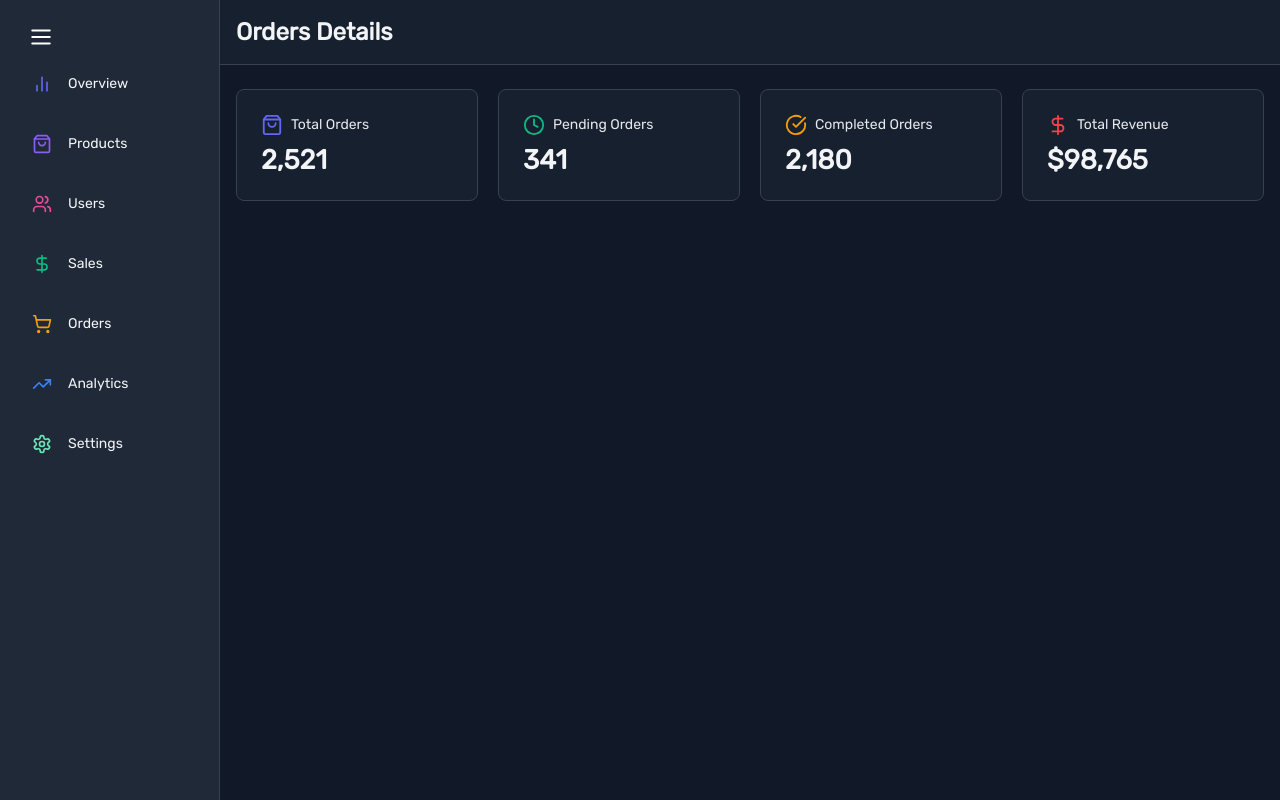
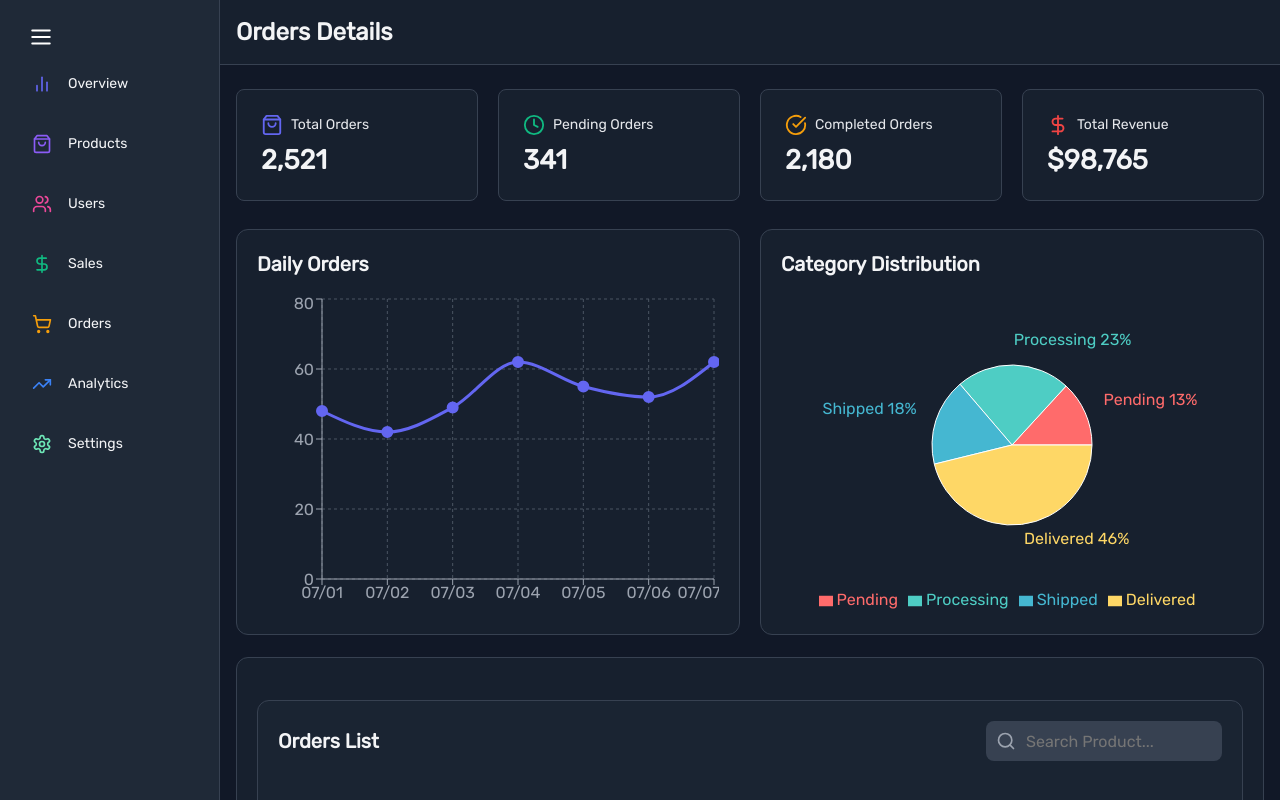
Before and after one commit to VivekVaishnanai07/tea-of-assam-frontend, a React (Vite) app: page /admin/orders in a window 1280 px wide. Built offline with nearby package versions, Linux system fonts and the light colour scheme; sample sign-in values are in the browser's storage.

Commit message:
Order Component Completed

```diff
--- a/src/admin/components/common/line-chart/line-chart.jsx
+++ b/src/admin/components/common/line-chart/line-chart.jsx
@@ -2,7 +2,7 @@ import { motion } from 'framer-motion';
 import { CartesianGrid, Line, LineChart, ResponsiveContainer, Tooltip, XAxis, YAxis } from 'recharts';
 import "./line-chart.css";
 
-const CommonLineChart = ({ name, data }) => {
+const CommonLineChart = ({ name, data, dataKey }) => {
   return (
     <motion.div
       className='line-chart-wrapper'
@@ -15,7 +15,7 @@ const CommonLineChart = ({ name, data }) => {
         <ResponsiveContainer width="100%" height={"100%"}>
           <LineChart data={data}>
             <CartesianGrid strokeDasharray={'3 3'} stroke="#4b5563" />
-            <XAxis dataKey={"name"} stroke="#9ca3af" />
+            <XAxis dataKey="value" stroke="#9ca3af" />
             <YAxis stroke="#9ca3af" />
             <Tooltip
               contentStyle={{
@@ -26,7 +26,7 @@ const CommonLineChart = ({ name, data }) => {
             />
             <Line
               type="monotone"
-              dataKey="value"
+              dataKey={dataKey}
               stroke="#6366f1"
               strokeWidth={3}
               dot={{ fill: "#6366f1", strokeWidth: 2, r: 5 }}
--- a/src/admin/pages/dashboard/dashboard.jsx
+++ b/src/admin/pages/dashboard/dashboard.jsx
@@ -52,7 +52,7 @@ const Dashboard = () => {
         <Card icon={BarChart2} title="Total Revenue" color="#10b981" data="$98,765" />
       </div>
       <div className="middle-section">
-        <CommonLineChart name="Sales Overview" data={Sales_Data} />
+        <CommonLineChart name="Sales Overview" data={Sales_Data} dataKey="name" />
         <CommonPieChart name="Category Distribution" value={Category_Data} colors={COLORS} width="50%" />
       </div>
       <div className='sales-by-channel-section'>
--- a/src/admin/pages/orders/orders.css
+++ b/src/admin/pages/orders/orders.css
@@ -14,4 +14,71 @@
     align-items: center;
     gap: 1.25rem;
   }
+
+  .middle-section {
+    display: flex;
+    gap: 1.25rem;
+  }
+
+  .table-section {
+    margin-top: 22px;
+
+    .green-label {
+      color: rgb(220 252 231 / 1);
+      line-height: 1.25rem;
+      font-weight: 600;
+      padding-left: 1rem;
+      padding-right: 1rem;
+      background-color: rgb(21 128 61 / 1);
+      font-size: 0.75rem;
+      border-radius: 9999px;
+      display: inline-flex;
+    }
+
+    .red-label {
+      color: rgb(254 226 226 / 1);
+      line-height: 1.25rem;
+      font-weight: 600;
+      padding-left: 1rem;
+      padding-right: 1rem;
+      background-color: rgb(185 28 28 / 1);
+      font-size: 0.75rem;
+      border-radius: 9999px;
+      display: inline-flex;
+    }
+
+    .blue-label {
+      color: rgb(219 234 254 / 1);
+      line-height: 1.25rem;
+      font-weight: 600;
+      padding-left: 1rem;
+      padding-right: 1rem;
+      background-color: rgb(29 78 216 / 1);
+      font-size: 0.75rem;
+      border-radius: 9999px;
+      display: inline-flex;
+    }
+
+    .yellow-label {
+      color: rgb(254 249 195 / 1);
+      line-height: 1.25rem;
+      font-weight: 600;
+      font-size: 0.75rem;
+      padding-left: 1rem;
+      background-color: rgb(161 98 7 / 1);
+      padding-right: 1rem;
+      border-radius: 9999px;
+      display: inline-flex;
+    }
+
+    .view-btn {
+      color: rgb(59 130 246 / 1);
+      cursor: pointer;
+      -webkit-appearance: button;
+      background-color: transparent;
+      background-image: none;
+      text-transform: none;
+      border: 0;
+    }
+  }
 }
--- a/src/admin/pages/orders/orders.jsx
+++ b/src/admin/pages/orders/orders.jsx
@@ -1,14 +1,106 @@
-import { CheckCircle, Clock, DollarSign, ShoppingBag } from "lucide-react";
+import { CheckCircle, Clock, DollarSign, Eye, ShoppingBag } from "lucide-react";
+import { useState } from "react";
 import Card from "../../components/card/card";
+import CommonLineChart from "../../components/common/line-chart/line-chart";
+import CommonPieChart from "../../components/common/pie-chart/pie-chart";
+import Table from "../../components/table/table";
 import "./orders.css";
 
+const Daily_Orders_Data = [
+  { value: "07/01", name: 48 },
+  { value: "07/02", name: 42 },
+  { value: "07/03", name: 49 },
+  { value: "07/04", name: 62 },
+  { value: "07/05", name: 55 },
+  { value: "07/06", name: 52 },
+  { value: "07/07", name: 62 },
+]
+
+const Category_Data = [
+  { name: "Pending", Value: 60 },
+  { name: "Processing", Value: 105 },
+  { name: "Shipped", Value: 80 },
+  { name: "Delivered", Value: 210 }
+];
+
+const COLORS = ["#ff6b6b", "#4ecdc4", "#45b7d1", "#fed766", "#2ab7ca"];
+
+const Order_Data = [
+  { id: "ORD001", customer: "Mudassar", total: 235.4, status: "Delivered", date: "2023-07-01" },
+  { id: "ORD002", customer: "Danish", total: 412.0, status: "Processing", date: "2023-07-02" },
+  { id: "ORD003", customer: "Ayesha", total: 162.5, status: "Shipped", date: "2023-07-03" },
+  { id: "ORD004", customer: "Hassan", total: 750.2, status: "Pending", date: "2023-07-04" },
+  { id: "ORD005", customer: "Sarah", total: 95.8, status: "Delivered", date: "2023-07-05" },
+  { id: "ORD006", customer: "Zainab", total: 310.75, status: "Processing", date: "2023-07-06" },
+  { id: "ORD007", customer: "Rizwan", total: 528.9, status: "Shipped", date: "2023-07-07" },
+  { id: "ORD008", customer: "Kiran", total: 189.6, status: "Delivered", date: "2023-07-08" },
+  { id: "ORD009", customer: "Ali", total: 675.0, status: "Pending", date: "2023-07-09" },
+  { id: "ORD010", customer: "Sara", total: 225.4, status: "Delivered", date: "2023-07-10" },
+  { id: "ORD011", customer: "Kamran", total: 330.6, status: "Processing", date: "2023-07-11" },
+  { id: "ORD012", customer: "Farah", total: 480.0, status: "Shipped", date: "2023-07-12" },
+  { id: "ORD013", customer: "Usman", total: 560.2, status: "Delivered", date: "2023-07-13" },
+  { id: "ORD014", customer: "Asma", total: 310.5, status: "Pending", date: "2023-07-14" },
+  { id: "ORD015", customer: "Bilal", total: 745.8, status: "Processing", date: "2023-07-15" },
+  { id: "ORD016", customer: "Imran", total: 420.0, status: "Shipped", date: "2023-07-16" },
+  { id: "ORD017", customer: "Nida", total: 250.7, status: "Delivered", date: "2023-07-17" },
+  { id: "ORD018", customer: "Hamza", total: 555.3, status: "Pending", date: "2023-07-18" }
+];
+
+const columns = [
+  { key: "id", label: 'Order Id' },
+  { key: "customer", label: 'Customer' },
+  { key: "total", label: "Total", render: (value) => `$${value.toFixed(2)}` },
+  {
+    key: "status",
+    label: "Status",
+    render: (value) => {
+      let status = "";
+      if (value === "Delivered") status = "green-label";
+      else if (value === "Processing") status = "yellow-label";
+      else if (value === "Pending") status = "red-label";
+      else if (value === "Shipped") status = "blue-label";
+      return (
+        <span className={status}>
+          {value}
+        </span>
+      );
+    }
+  },
+  { key: "date", label: 'Date' },
+];
+
+const actions = [
+  { icon: <Eye size={18} />, className: 'view-btn', onClick: () => console.log("View") },
+];
+
 const Orders = () => {
+  const [searchTerm, setSearchTerm] = useState("");
+  const [filteredOrders, setFilteredOrders] = useState(Order_Data);
+  const [currentPage, setCurrentPage] = useState(1);
+  const itemsPerPage = 5;
+
   const Orders_Stat = {
     totalOrders: "2,521",
     pendingOrders: "341",
     completedOrders: "2,180",
     totalRevenue: "$98,765",
   };
+
+  const SearchHandler = (e) => {
+    const term = e.target.value.toLowerCase();
+    setSearchTerm(term);
+    const filtered = Order_Data.filter(order =>
+      order.customer.toLowerCase().includes(term)
+    );
+    setFilteredOrders(filtered);
+    setCurrentPage(1);
+  };
+
+  const getCurrentPageOrders = () => {
+    const start = (currentPage - 1) * itemsPerPage;
+    return filteredOrders.slice(start, start + itemsPerPage);
+  };
+
   return (
     <div className="admin-orders-wrapper">
       <div className="top-section">
@@ -17,7 +109,14 @@ const Orders = () => {
         <Card title="Completed Orders" icon={CheckCircle} data={Orders_Stat.completedOrders} color="#f59e0b" />
         <Card title="Total Revenue" icon={DollarSign} data={Orders_Stat.totalRevenue} color="#ef4444" />
       </div>
-    </div>
+      <div className="middle-section">
+        <CommonLineChart name="Daily Orders" data={Daily_Orders_Data} dataKey="name" />
+        <CommonPieChart name="Category Distribution" value={Category_Data} colors={COLORS} width="50%" />
+      </div>
+      <div className="table-section">
+        <Table tableTitle="Orders List" searchBarValue={searchTerm} searchBarOnChange={SearchHandler} columns={columns} actions={actions} data={getCurrentPageOrders()} currentPage={currentPage} setCurrentPage={setCurrentPage} totalItems={filteredOrders.length} />
+      </div>
+    </div >
   )
 }
 
--- a/src/admin/pages/users/users.jsx
+++ b/src/admin/pages/users/users.jsx
@@ -132,7 +132,7 @@ const Users = () => {
       <Table tableTitle="Users" searchBarValue={searchTerm} searchBarOnChange={SearchHandler} columns={columns} data={getCurrentPageUsers()} actions={actions} currentPage={currentPage} setCurrentPage={setCurrentPage} totalItems={filteredUsers.length} />
 
       <div className="bottom-section">
-        <CommonLineChart name="User Growth" data={User_Growth_Data} />
+        <CommonLineChart name="User Growth" data={User_Growth_Data} dataKey="name" />
         <CommonBarChart name="User Activity HeatMap" value={User_Activity_Data} bars={[
           { dataKey: "0-4", fill: "#5B82F7" },
           { dataKey: "4-8", fill: "#8B5CF6" },
```
